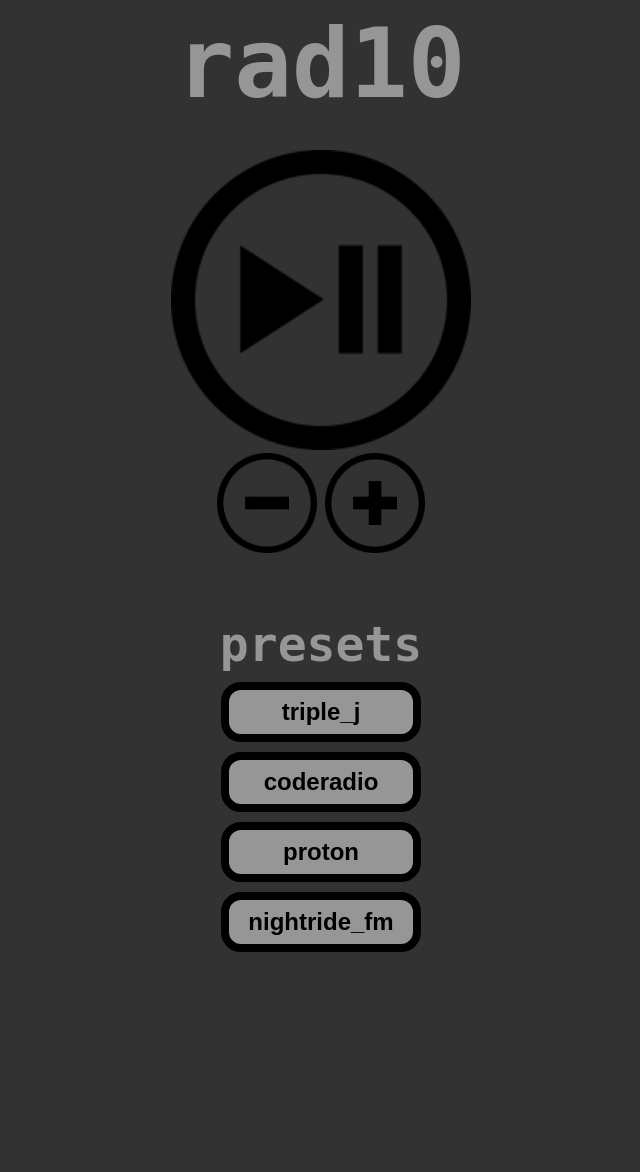
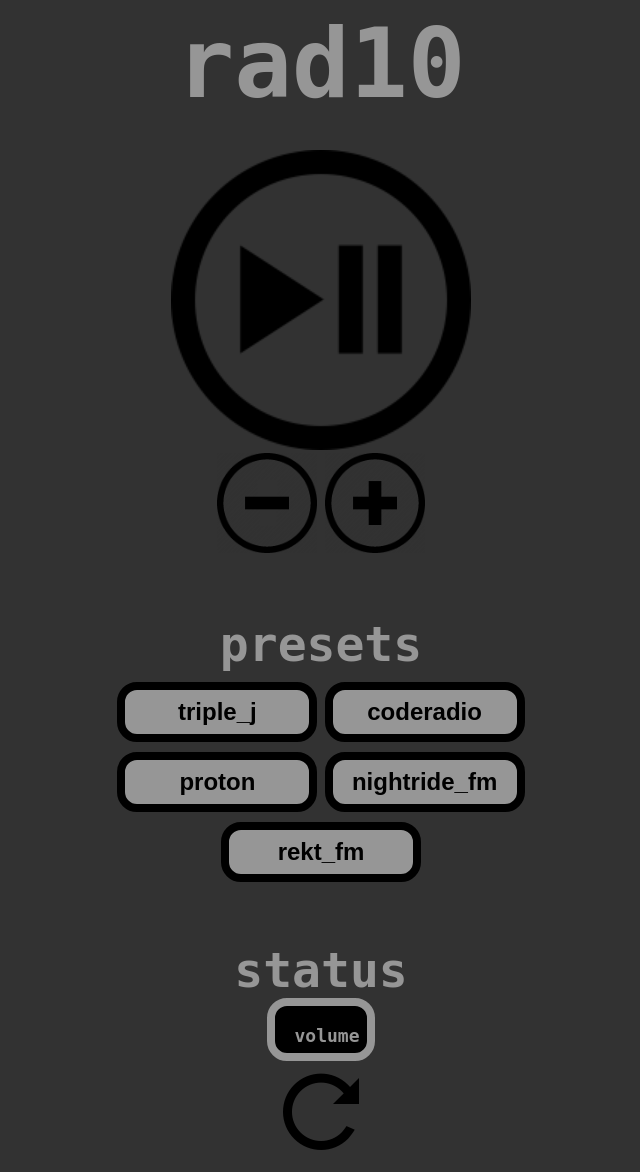
Before and after one commit to Clewsy/rad10d, a PHP site: page / in a window 1280 px wide. Shown: the whole page, without its empty margins (319-959 px from the left). Before the commit the page ends 952 px from the top, so only its background shows below. Run offline with PHP 8.4, Linux system fonts and the light colour scheme.

Commit message:
Added status output to webui.  Updated readme inc. ansible roles section.

```diff
--- a/webui/css/style.css
+++ b/webui/css/style.css
@@ -6,17 +6,18 @@
 	font-weight: bold;
 }
 
-h1 {
+/*Headings*/
+h1 {	/* rad10 */
 	font-size: 96px;
 	margin: 0px 0px 30px 0px;
 }
-
-h2 {
+h2 {	/* presets, status */
 	font-size: 48px;
 	margin: 60px 0px 0px 0px;
 }
 
-input.text_button {
+/*Buttons*/
+.text_button {	/* preset buttons */
 	font-size: 24px;
 	font-weight: bold;
 	text-align: center;
@@ -30,17 +31,31 @@
 	border-style: solid;
 	border-width: 8px;
 }
-
-input.large_button {
+.large_button {	/* toggle (play/pause) button */
 	height: 300px;
 	width: 300px;
 }
-input.small_button {
+.small_button {	/* volume buttons and refresh button */
 	height: 100px;
 	width: 100px;
 }
-
-input:active {
+input:active {	/* Invert colours while clicked */
 	background-color: black;
 	color: rgb(150,150,150);
 }
+
+/*Status Box*/
+#status_box {
+	font-size: 18px;
+	background-color: black;
+	color: rgb(150,150,150);
+	max-width: 1000px;
+	border-radius: 20px;
+	border-color: rgb(150,150,150);
+	border-style: solid;
+	border-width: 8px;
+}
+#status_box td	{ padding: 5px; }
+#playing	{ text-align: center; }
+#status		{ text-align: left; }
+#volume		{ text-align: right; }
--- a/webui/index.php
+++ b/webui/index.php
@@ -1,32 +1,5 @@
-<!DOCTYPE html>
-<html>
-	<head>
-		<meta name="viewport" content="width=device-width" />
-		<title>rad10</title>
-		<link href="/css/style.css" type="text/css" rel="stylesheet" />
-	</head>
-	<body>
-		<center><h1>rad10</h1>
-			<form method="get" action="index.php">
-				<input type="image" class="large_button" src="images/toggle.png" name="toggle_button" />
-				<br />
-				<input type="image" class="small_button"  src="images/minus.png" name="vol_down_button" />
-				<input type="image" class="small_button"  src="images/plus.png" name="vol_up_button" />
-				<br />
-				<h2>presets</h2>
-				<input type="submit" class="text_button" value="triple_j" name="triple_j" />
-				<br />
-				<input type="submit" class="text_button" value="coderadio" name="coderadio" />
-				<br />
-				<input type="submit" class="text_button" value="proton" name="proton" />
-				<br />
-				<input type="submit" class="text_button" value="nightride_fm" name="nightride_fm" />
-				<br />
-			</form>
-		</center>
-	</body>
-</html>
 <?php
+
 	// Toggle button (play/pause)
 	if(isset($_GET['toggle_button_x']) || isset($_GET['toggle_button_y'])) {
 		exec("/usr/bin/mpc toggle");
@@ -53,4 +26,53 @@
 	if(isset($_GET['nightride_fm'])) {
 		exec("/usr/bin/mpc clear && /usr/bin/mpc add https://nightride.fm/stream/nightride.m4a && /usr/bin/mpc play");
 	}
+	if(isset($_GET['rekt_fm'])) {
+		exec("/usr/bin/mpc clear && /usr/bin/mpc add https://rekt.fm/stream/rekt.m4a && /usr/bin/mpc play");
+	}
+
+	// Update status
+	$PLAYING=exec("mpc current");
+	$VOLUME=exec("mpc volume | cut -d\":\" -f2");
+	$STATUS=exec("mpc status | cut -s -d\"[\" -f2 | cut -d\"]\" -f1");	//Escape the quotes.
 ?>
+
+<!DOCTYPE html>
+<html>
+	<head>
+		<meta name="viewport" content="width=device-width" />
+		<title>rad10</title>
+		<link href="/css/style.css" type="text/css" rel="stylesheet" />
+	</head>
+	<body>
+		<center>
+			<form method="get" action="index.php">
+				<h1>rad10</h1>
+				<input type="image" class="large_button" src="images/toggle.png" name="toggle_button" />
+				<br />
+				<input type="image" class="small_button" src="images/minus.png" name="vol_down_button" />
+				<input type="image" class="small_button" src="images/plus.png" name="vol_up_button" />
+				<br />
+				<h2>presets</h2>
+				<input type="submit" class="text_button" value="triple_j" name="triple_j" />
+				<input type="submit" class="text_button" value="coderadio" name="coderadio" />
+				<br />
+				<input type="submit" class="text_button" value="proton" name="proton" />
+				<input type="submit" class="text_button" value="nightride_fm" name="nightride_fm" />
+				<br />
+				<input type="submit" class="text_button" value="rekt_fm" name="rekt_fm" />
+				<br />
+			</form>
+			<h2>status</h2>
+			<table id="status_box">
+				<tr>
+					<td id="playing" colspan="2"><?php echo $PLAYING; ?></td>
+				</tid>
+				<tr>
+					<td id="status"><?php echo $STATUS; ?></td>
+					<td id="volume">volume <?php echo $VOLUME; ?></td>
+				</tr>
+			</table>
+			<a href="/"><img class="small_button" src="images/refresh.png" /></a>
+		</center>
+	</body>
+</html>
```
Also changed, not shown: README.md, webui/images/refresh.png (added).
